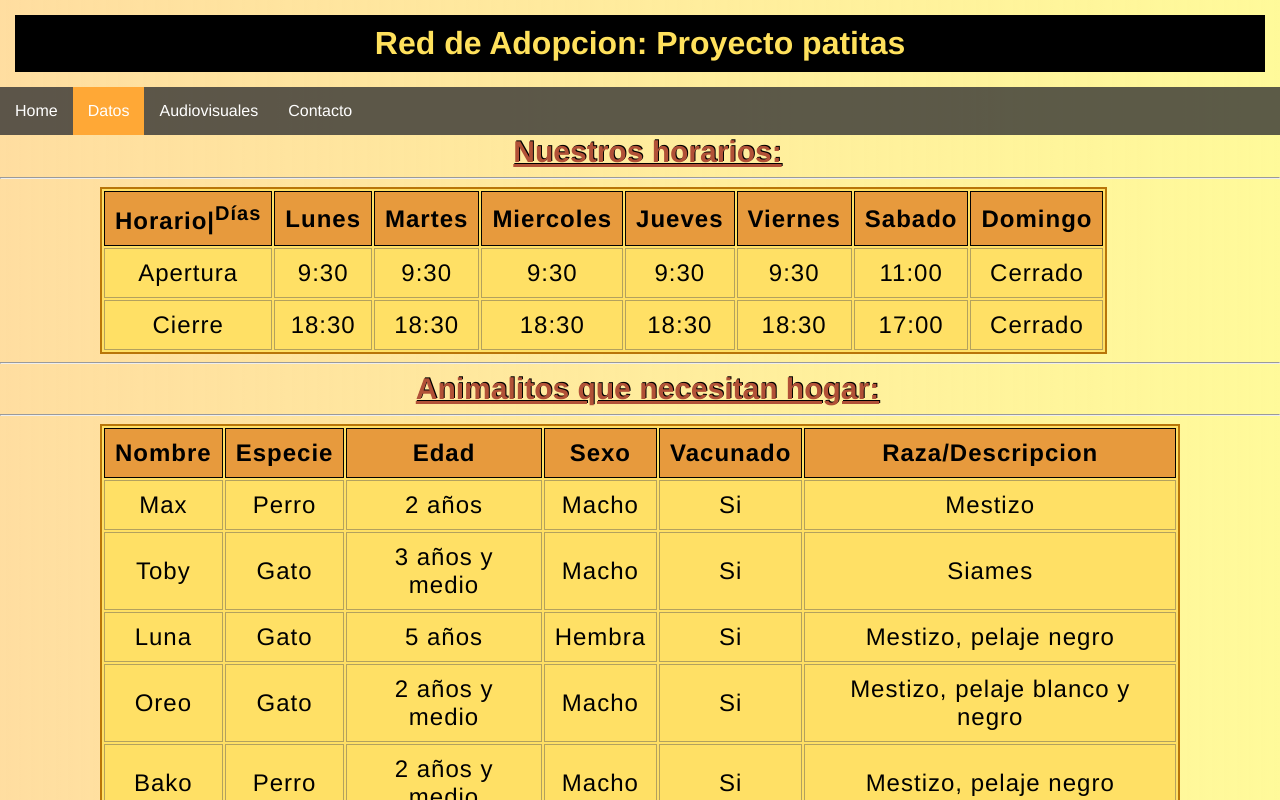
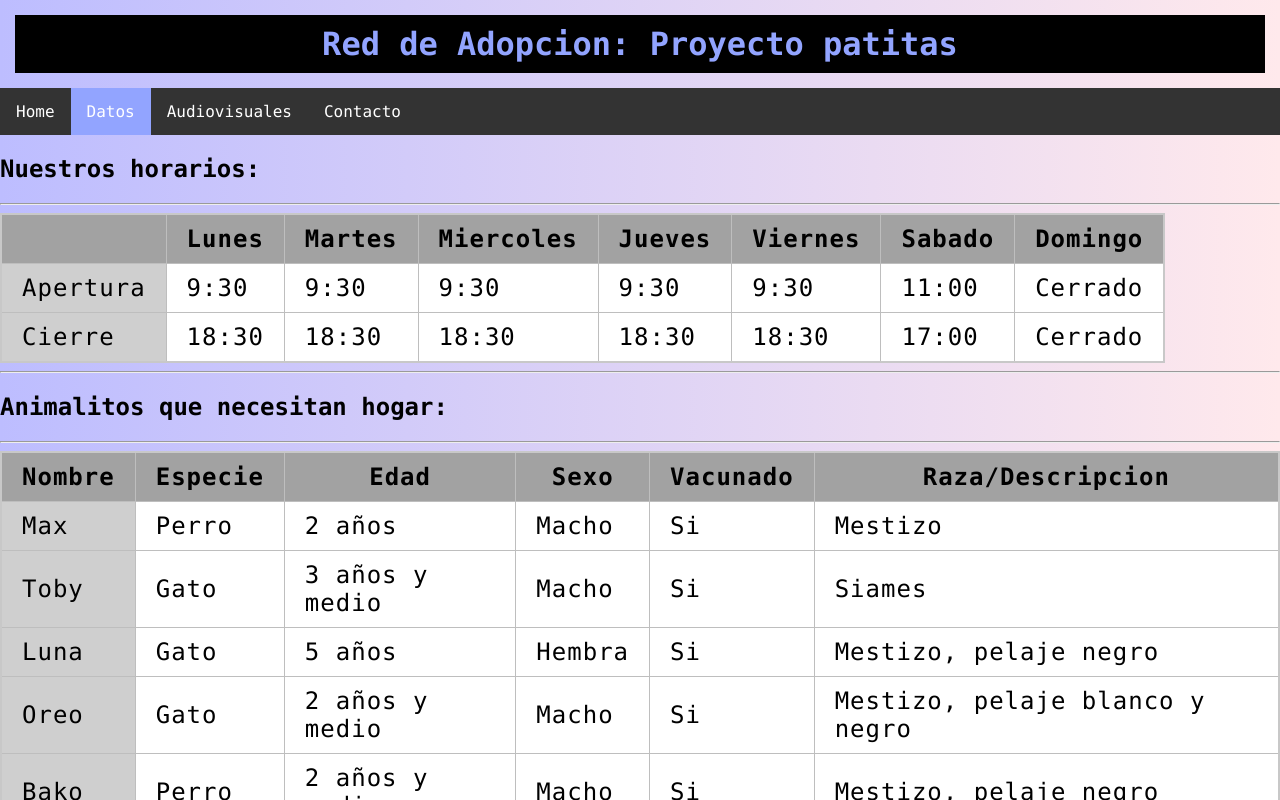
Before and after one commit to sofffi8/proyecto-Barjau, a plain HTML site: page datos.html in a window 1280 px wide. Shown: the top 800 px of the page. Drawn offline with Linux system fonts and the light colour scheme.

Commit message:
Update datos.html

```diff
--- a/datos.html
+++ b/datos.html
@@ -7,9 +7,79 @@
     <meta name="author" content="Sofia Barjau" />
     <meta name="description" content="" />
     <link rel="shortcut icon" href="favicon.ico" type="image/x-icon" />
-    <link rel="stylesheet" href="style.css">
-    <link rel="stylesheet" href="/styles/datos.css">
+    <style>
+      body {
+        font-family: "Lucida Console", "Courier New", monospace;
+        background: linear-gradient(
+          to right,
+          rgb(189, 189, 255),
+          rgb(255, 233, 236)
+        );
 
+        padding: 0;
+        margin: 0;
+      }
+      .container {
+        display: flex;
+        justify-content: center;
+      }
+      header {
+        text-align: center;
+      }
+      ul {
+        list-style-type: none;
+        margin: 0;
+        padding: 0;
+        overflow: hidden;
+        background-color: #333;
+      }
+      li {
+        float: left;
+      }
+      li a {
+        display: block;
+        color: white;
+        text-align: center;
+        padding: 14px 16px;
+        text-decoration: none;
+      }
+      li a:hover:not(.active) {
+        background-color: #111;
+      }
+      .active {
+        background-color: #92a4ff;
+      }
+
+      h1 {
+        background-color: black;
+        padding: 10px;
+        margin: 0;
+        color: #92a4ff;
+      }
+      table {
+        border-collapse: collapse;
+        border: 2px solid rgb(200, 200, 200);
+        letter-spacing: 1px;
+        font-size: 1.5rem;
+        background-color: #fff;
+      }
+      td {
+        border: 1px solid rgb(190, 190, 190);
+        padding: 10px 20px;
+      }
+      th {
+        border: 1px solid rgb(190, 190, 190);
+        padding: 10px 20px;
+        background-color: rgb(162, 162, 162);
+      }
+      .footer {
+        background-color: #333;
+        color: #fff;
+        padding: 10px;
+        text-align: center;
+        clear: both;
+      }
+    </style>
   </head>
     <body>
 
@@ -25,12 +95,15 @@
       </nav>
     </header>
 
-    <h2 class="tituloInterno">Nuestros horarios:</h2>
+    <h2>Nuestros horarios:</h2>
     <hr>
-    <div class="contenedor">
+    <div>
       <table>
+        <colgroup>
+          <col style="background-color: rgb(207, 207, 207);">
 
-        <th>Horario|<sup>Días</sup></th>
+        </colgroup>
+        <th> </th>
         <th>Lunes</th>
         <th>Martes</th>
         <th>Miercoles</th>
@@ -62,10 +135,14 @@
 
       </table>
       <hr>
-      <h2 class="tituloInterno">Animalitos que necesitan hogar:</h2>
+      <h2>Animalitos que necesitan hogar:</h2>
     <hr>
-    <div class="contenedor">
+    <div>
       <table>
+        <colgroup>
+          <col style="background-color: rgb(207, 207, 207);">
+
+        </colgroup>
         <th>Nombre</th>
         <th>Especie</th>
         <th>Edad</th>
@@ -159,7 +236,7 @@
       <br>
     </div>
     <div style="text-align: center; margin-top: 20px;">
-      <h3 class="tituloInterno">Nuestra ubicación:</h3>
+      <h3>Nuestra ubicación:</h3>
       <iframe width="1500" height="250" src="https://www.google.com/maps/embed?pb=!1m17!1m12!1m3!1d1599.34004143111!2d-56.688682461270204!3d-36.70622484271125!2m3!1f0!2f0!3f0!3m2!1i1024!2i768!4f13.1!3m2!1m1!2zMzbCsDQyJzIyLjQiUyA1NsKwNDEnMTQuNiJX!5e0!3m2!1ses!2sar!4v1747440354545!5m2!1ses!2sar" width="600" height="450" style="border:0;" allowfullscreen="" loading="lazy" referrerpolicy="no-referrer-when-downgrade"></iframe>
     </div>
     <br>
```
